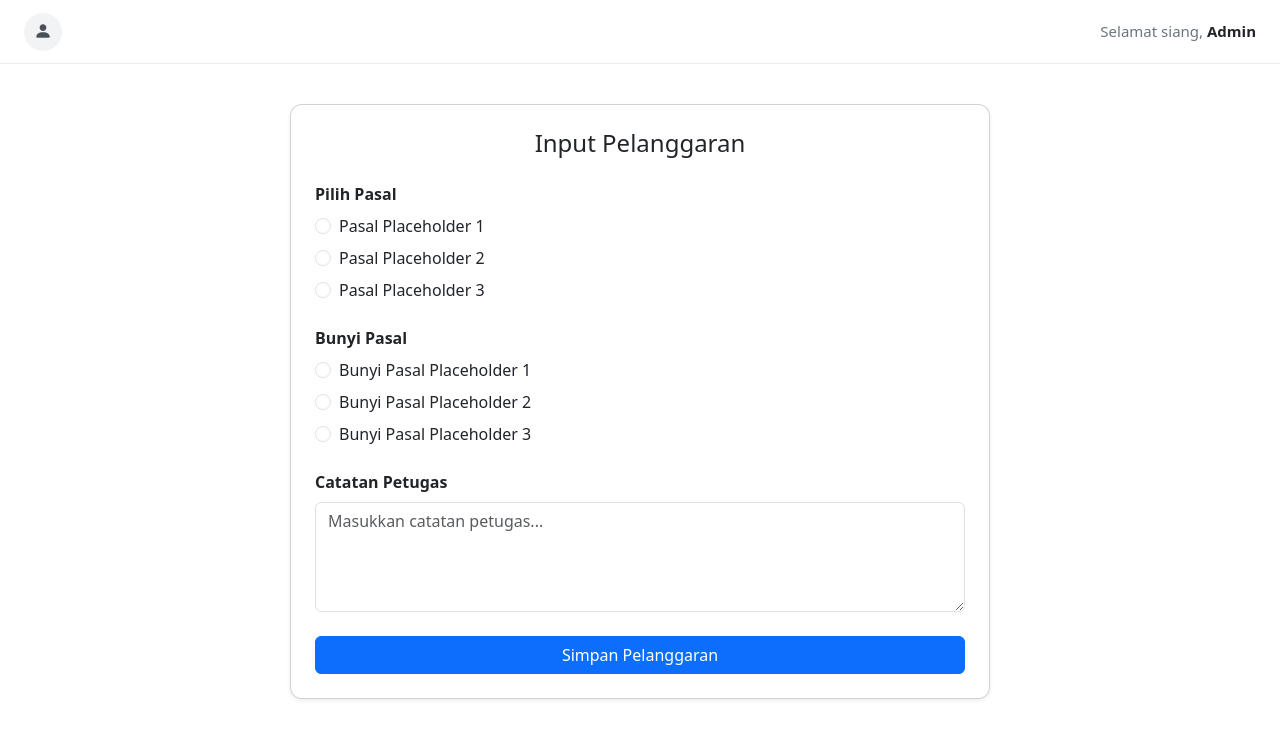
After one commit to rgbcmyk112233/DALOPS_TRACKER, a Flask app: page /input_pelanggaran in a window 1280 px wide. The commit adds this page. Shown: the top 739 px of the page. Run offline with Flask 3, Linux system fonts and the light colour scheme; the visitor is signed in with stand-in values (Sample User, id 1); parts of the project's set-up code (start-up, migrations or seed data) failed here and were passed over.

Commit message:
input pelanggar baru placeholder

```diff
--- a/app.py
+++ b/app.py
@@ -6,9 +6,12 @@ from db import *
 from dotenv import load_dotenv
 import queries
 import auth
+import string
 
 app = Flask(__name__)
 load_dotenv(resource_path(".env"))
+
+nik_identifier = None
 
 # Secret Key untuk flash (bisa dipake buat session kalo udah butuh)
 app.secret_key = os.getenv("secret_key")
@@ -82,10 +85,17 @@ def tambah_pelanggar():
         nama_pelanggar = request.form.get("nama_pelanggar")
         NIK = crypto.encode_string(request.form.get("nik_pelanggar"))
         SIM = crypto.encode_string(request.form.get("no_sim_pelanggar"))
-        instansi = request.form.get("instansi_pelanggar")
+        instansi = request.form.get("instansi_pelanggar").upper()
+
+        global nik_identifier #passing encrypted NIK menggunakan Global variable
+        nik_identifier = NIK
 
         with engine.begin() as conn : #insert function
             insertData = queries.QueryInputPelanggar(conn,nama_pelanggar,NIK,SIM,instansi)
+
+        if insertData :
+            flash("Input data berhasil","success")
+            return redirect(url_for('profil_pelanggar'))
 
     return render_template("form_input_pelanggar.html", page="tambah_pelanggaran")
 
@@ -94,7 +104,14 @@ def tambah_pelanggar():
 @auth_validate()
 def profil_pelanggar() :
 
-    nik = request.form.get("identifier")
+    global nik_identifier
+
+    if nik_identifier is not None :
+        nik = nik_identifier
+    else :
+        nik = request.form.get("identifier")
+
+    nik_identifier = None #clean up variabel agar tidak terjadi bug
 
     with engine.connect() as conn :
         data_pelanggar = queries.QueryDataIndividu(conn,nik)
@@ -119,6 +136,14 @@ def profil_pelanggar() :
                             catatan_petugas = catatan_petugas, pelanggaran = pelanggaran,
                             bunyi_pelanggaran = bunyi_pelanggaran)
 
+@app.route("/input_pelanggaran", methods = ["GET","POST"])
+@auth_validate()
+def input_pelanggaran() :
+
+
+
+    return render_template("form_input_pelanggaran.html", page = "input_pelanggaran")
+
 
 if __name__ == "__main__":
     app.run(debug=True)
--- a/templates/components/header.html
+++ b/templates/components/header.html
@@ -10,6 +10,18 @@
       </button>
 
       <ul class="dropdown-menu user-dropdown">
+        <li>
+          <a class="dropdown-item" href="{{url_for('dashboard')}}">
+            <i class="bi bi-house me-2"></i>
+            Dashboard
+          </a>
+        </li>
+        <li>
+          <a class="dropdown-item" href="{{url_for('tambah_pelanggar')}}">
+            <i class="bi bi-plus me-2"></i>
+            Input Pelanggar
+          </a>
+        </li>
         <li>
           <a class="dropdown-item logout-item" href="#">
             <i class="bi bi-box-arrow-right me-2"></i>
--- /dev/null
+++ b/templates/form_input_pelanggaran.html
@@ -0,0 +1,61 @@
+{% extends "base.html" %} {% block title %}Profil Pelanggar{% endblock %} {% block content %}
+<form method="POST" style="max-width: 700px; margin: 40px auto">
+  <div class="card shadow-sm" style="border-radius: 12px">
+    <div class="card-body p-4">
+      <h4 class="text-center mb-4">Input Pelanggaran</h4>
+
+      <!-- Pilih Pasal -->
+      <div class="mb-4">
+        <label class="form-label fw-bold">Pilih Pasal</label>
+
+        <div class="form-check mb-2">
+          <input class="form-check-input" type="radio" name="pasal" id="pasal1" value="Pasal 1" required />
+          <label class="form-check-label" for="pasal1"> Pasal Placeholder 1 </label>
+        </div>
+
+        <div class="form-check mb-2">
+          <input class="form-check-input" type="radio" name="pasal" id="pasal2" value="Pasal 2" />
+          <label class="form-check-label" for="pasal2"> Pasal Placeholder 2 </label>
+        </div>
+
+        <div class="form-check">
+          <input class="form-check-input" type="radio" name="pasal" id="pasal3" value="Pasal 3" />
+          <label class="form-check-label" for="pasal3"> Pasal Placeholder 3 </label>
+        </div>
+      </div>
+
+      <!-- Bunyi Pasal -->
+      <div class="mb-4">
+        <label class="form-label fw-bold">Bunyi Pasal</label>
+
+        <div class="form-check mb-2">
+          <input class="form-check-input" type="radio" name="bunyi_pasal" id="bunyi1" value="Bunyi Pasal 1" required />
+          <label class="form-check-label" for="bunyi1"> Bunyi Pasal Placeholder 1 </label>
+        </div>
+
+        <div class="form-check mb-2">
+          <input class="form-check-input" type="radio" name="bunyi_pasal" id="bunyi2" value="Bunyi Pasal 2" />
+          <label class="form-check-label" for="bunyi2"> Bunyi Pasal Placeholder 2 </label>
+        </div>
+
+        <div class="form-check">
+          <input class="form-check-input" type="radio" name="bunyi_pasal" id="bunyi3" value="Bunyi Pasal 3" />
+          <label class="form-check-label" for="bunyi3"> Bunyi Pasal Placeholder 3 </label>
+        </div>
+      </div>
+
+      <!-- Catatan Petugas -->
+      <div class="mb-4">
+        <label for="catatan_petugas" class="form-label fw-bold"> Catatan Petugas </label>
+
+        <textarea class="form-control" id="catatan_petugas" name="catatan_petugas" rows="4" placeholder="Masukkan catatan petugas..."></textarea>
+      </div>
+
+      <!-- Tombol -->
+      <div class="d-grid">
+        <button type="submit" class="btn btn-primary">Simpan Pelanggaran</button>
+      </div>
+    </div>
+  </div>
+</form>
+{%endblock%}
--- a/templates/profil_pelanggar.html
+++ b/templates/profil_pelanggar.html
@@ -62,6 +62,7 @@
               <td>{{ pasal[loop.index - 1] }}</td>
               <td>{{bunyi_pelanggaran[loop.index - 1]}}</td>
               <td style="color: #6c757d">{{catatan_petugas[loop.index - 1]}}</td>
+              <td></td>
             </tr>
 
             {% else %}
@@ -69,6 +70,11 @@
               <td colspan="5" class="text-center text-muted py-4">Belum ada riwayat pelanggaran.</td>
             </tr>
             {% endfor %}
+            <td colspan="5" class="text-center text-muted py-4">
+              <div class="d-flex justify-content-center">
+                <a href="{{ url_for('input_pelanggaran') }}" class="btn btn-success"> Tambahkan Data Pelanggar </a>
+              </div>
+            </td>
           </tbody>
         </table>
       </div>
```
